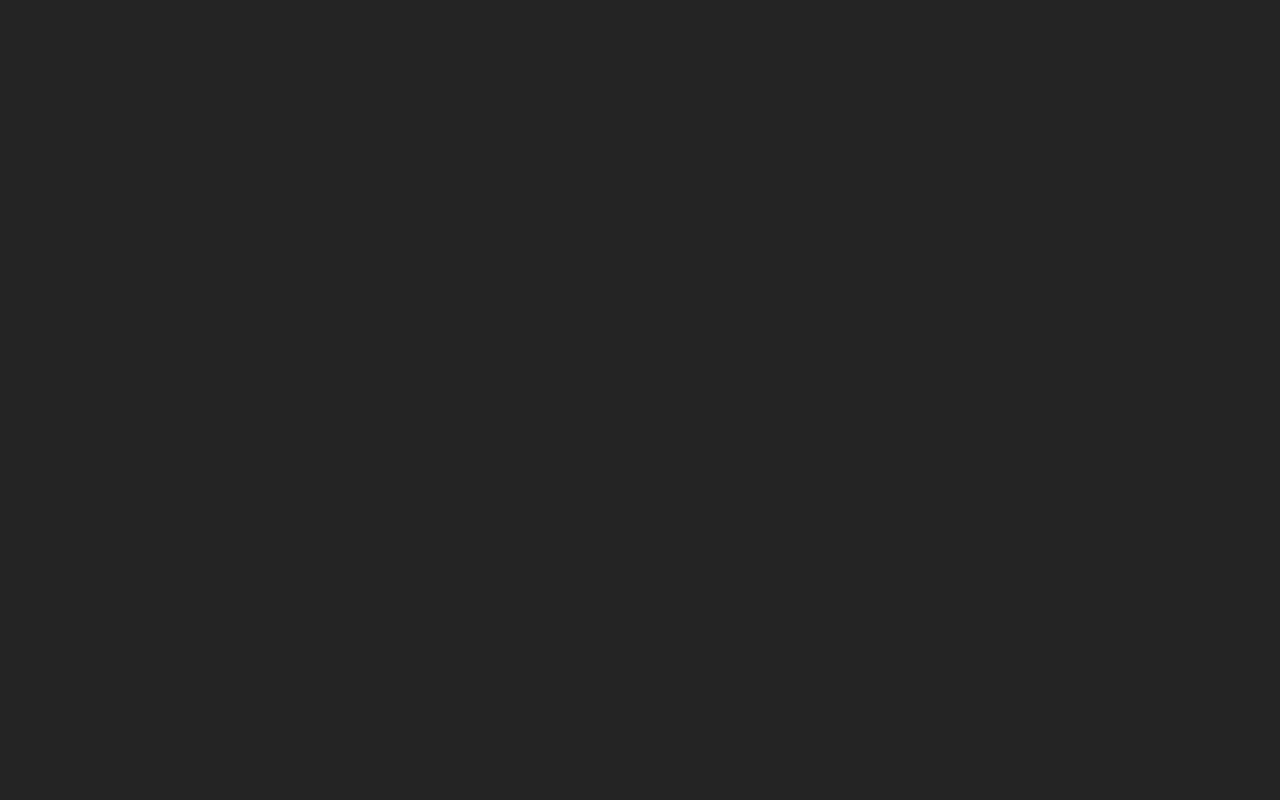
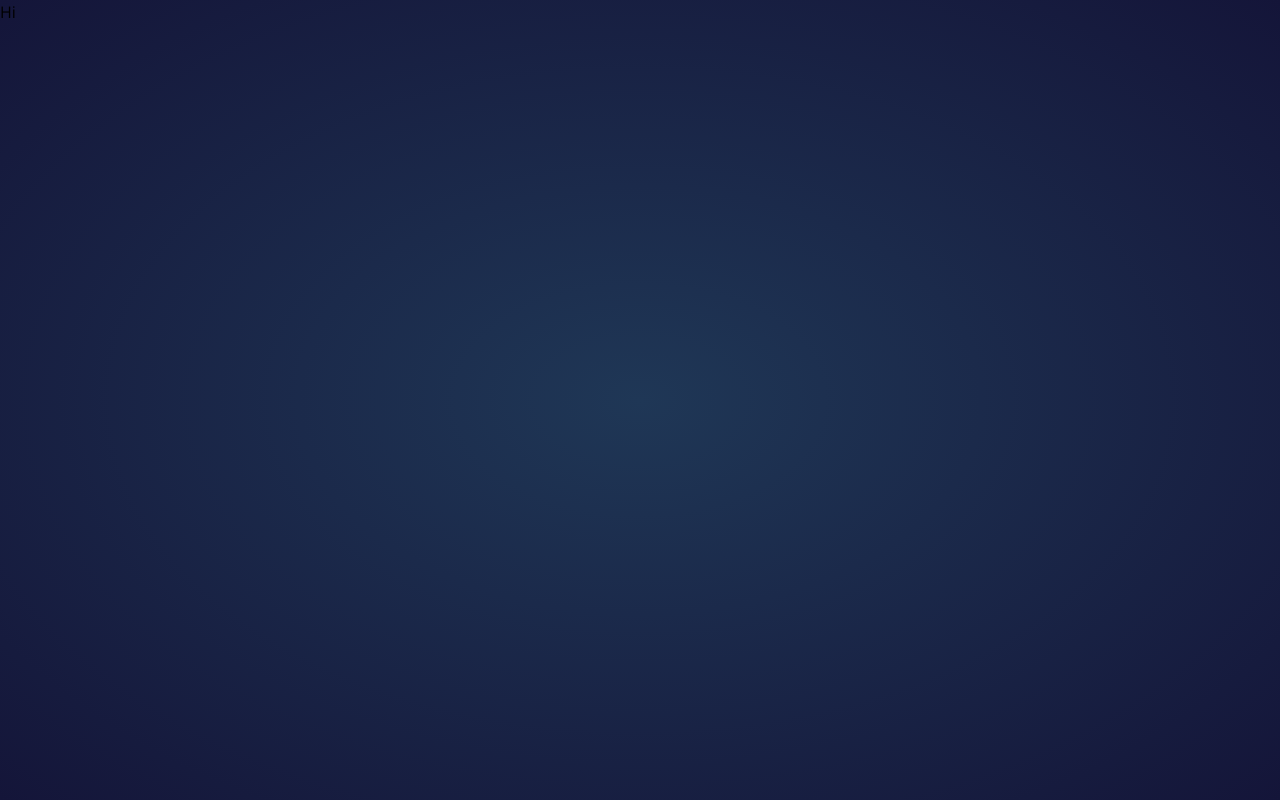
Before and after one commit to douglasyabuki/sudoku-solver, a React (Vite) app: page / in a window 1280 px wide. Built offline with nearby package versions, Linux system fonts and the light colour scheme.

Commit message:
Update: HTML structure and styles for Sudoku Solver app

```diff
--- a/index.html
+++ b/index.html
@@ -1,13 +1,21 @@
 <!doctype html>
 <html lang="en" translate="no">
+
 <head>
   <meta charset="UTF-8" />
+  <link rel="preconnect" href="https://fonts.googleapis.com" />
+  <link rel="preconnect" href="https://fonts.gstatic.com" crossorigin />
   <link rel="icon" type="image/svg+xml" href="/vite.svg" />
   <meta name="viewport" content="width=device-width, initial-scale=1.0" />
-    <title>Vite + React + TS</title>
+  <title>Sudoku Solver</title>
+  <link
+    href="https://fonts.googleapis.com/css2?family=Inter:ital,opsz,wght@0,14..32,100..900;1,14..32,100..900&family=Open+Sans:ital,wght@0,300..800;1,300..800&display=swap"
+    rel="stylesheet" />
 </head>
-  <body class="antialiased">
+
+<body class="antialiased bg-[var(--blue-secondary)]">
   <div id="root"></div>
   <script type="module" src="/src/main.tsx"></script>
 </body>
+
 </html>
--- a/src/App.tsx
+++ b/src/App.tsx
@@ -1,7 +1,8 @@
 export const App = () => {
 
   return (
-    <>
-    </>
+    <main className="page">
+      <div className="bg-circle h-screen">Hi</div>
+    </main>
   )
 }
--- a/src/index.css
+++ b/src/index.css
@@ -1,9 +1,85 @@
+@import "tailwindcss";
+
+@property --border-angle {
+  inherits: false;
+  initial-value: 0deg;
+  syntax: "<angle>";
+}
+
+@theme {
+  --blue-primary: #1f3756 --blue-secondary: #141539 --text-xl: 1.5rem;
+  --text-xl--line-height: 2rem;
+  --text-xl--font-weight: 700;
+  --text-lg: 1.125rem;
+  --text-lg--line-height: 1.5rem;
+  --text-lg--font-weight: 700;
+  --text-md: 0.875rem;
+  --text-md--line-height: 1.125rem;
+  --text-md--font-weight: 600;
+  --text-sm: 0.75rem;
+  --text-sm--line-height: 1rem;
+  --text-sm--font-weight: 500;
+  --text-xs: 0.625rem;
+  --text-xs--line-height: 0.875rem;
+  --text-xs--font-weight: 400;
+  --breakpoint-3xl: 85.375rem;
+  --text-xxs: 0.625rem;
+  --animate-border: border 2s linear infinite;
+  @keyframes border {
+    0% {
+      --border-angle: 0deg;
+    }
+    100% {
+      --border-angle: 360deg;
+    }
+  }
+  --animate-fast-spin: fastspin 0.5s linear infinite;
+  @keyframes fastspin {
+    to {
+      transform: rotate(360deg);
+    }
+  }
+}
+
+body {
+  background-image: radial-gradient(
+    circle at top,
+    var(--blue-primary),
+    var(--blue-secondary)
+  );
+}
+
+@layer components {
+  .page {
+    @apply relative z-0 flex h-auto w-screen flex-col;
+  }
+  .bg-circle {
+    @apply bg-radial from-[#1f3756] to-[#141539] bg-fixed bg-center bg-no-repeat;
+  }
+  .border-active {
+    @apply animate-border box-border border-[2px] border-transparent;
+    background:
+      linear-gradient(
+          45deg,
+          var(--gray-100),
+          var(--gray-100) 50%,
+          var(--gray-100)
+        )
+        padding-box,
+      conic-gradient(
+          from var(--border-angle),
+          var(--border-start, var(--gray-100)) 80%,
+          var(--border-middle, var(--blue-primary)) 86%,
+          var(--border-glow, var(--blue-secondary)) 90%,
+          var(--border-middle, var(--blue-primary)) 94%,
+          var(--border-end, var(--gray-200)) 100%
+        )
+        border-box;
+  }
+}
+
 :root {
-  font-family: Helvetica, Arial, sans-serif;
-  line-height: 1.5;
-  font-weight: 400;
-
-  color-scheme: light dark;
-  color: rgba(255, 255, 255, 0.87);
-  background-color: #242424;
+  font-family: "Open Sans", sans-serif;
+  box-sizing: border-box;
+  margin: 0 auto;
 }
```
Lines whose indentation alone changed are shown as unchanged.
